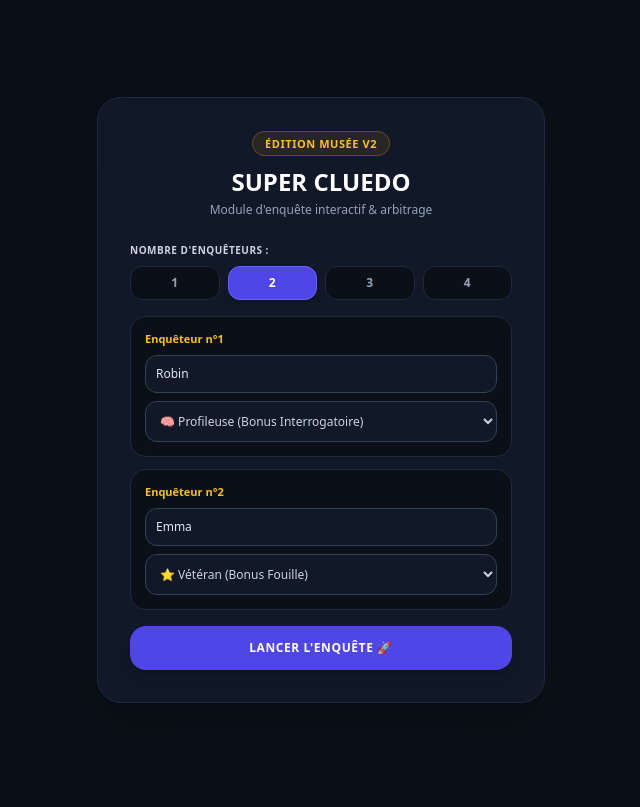
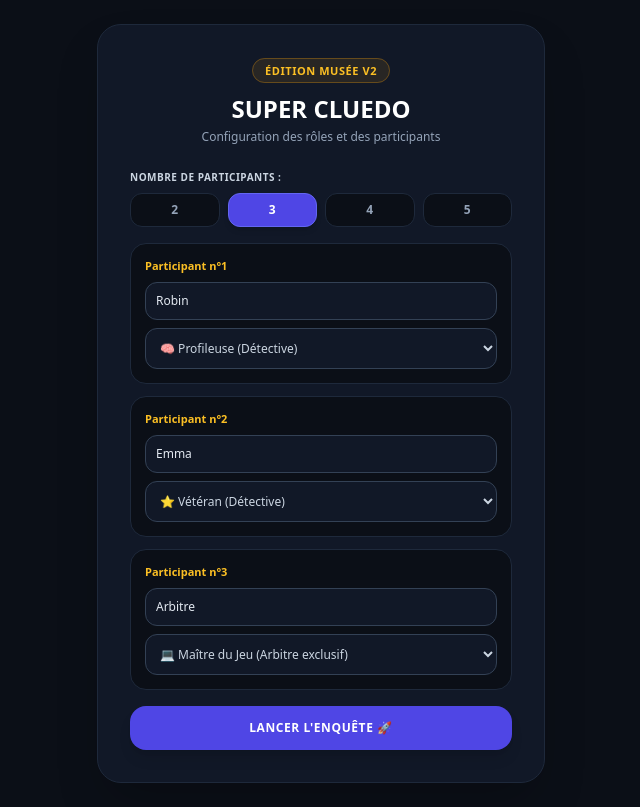
Before and after one commit to Legendumas/Musee-au-mas, a React (Vite) app: page / in a window 1280 px wide. Shown: the whole page, without its empty margins (319-959 px from the left). Built offline with nearby package versions, Linux system fonts and the light colour scheme.

Commit message:
Update App.tsx

```diff
--- a/src/App.tsx
+++ b/src/App.tsx
@@ -5,10 +5,13 @@ export default function App() {
   const [engine, setEngine] = useState<SuperCluedoEngine | null>(null);
   const [session, setSession] = useState<any>(null);
 
-  const [playerNames, setPlayerNames] = useState<string[]>(['Robin', 'Emma']);
-  const [playerRoles, setPlayerRoles] = useState<RoleId[]>(['PROFILER', 'VETERAN']);
+  // Configuration initiale avec option MJ
+  const [participantNames, setParticipantNames] = useState<string[]>(['Robin', 'Emma', 'Arbitre']);
+  const [participantRoles, setParticipantRoles] = useState<string[]>(['PROFILER', 'VETERAN', 'GM']);
 
-  const [currentViewMode, setCurrentViewMode] = useState<'PLAYER' | 'GM' | 'NOTEBOOK'>('PLAYER');
+  const [appMode, setAppMode] = useState<'SETUP' | 'PLAYER_TERMINAL' | 'GM_CONSOLE'>('SETUP');
+  const [currentViewMode, setCurrentViewMode] = useState<'PLAYER' | 'NOTEBOOK'>('PLAYER');
+
   const [selectedPlayerId, setSelectedPlayerId] = useState<string>('');
   const [actionType, setActionType] = useState<'MOVE' | 'SEARCH' | 'INTERROGATE' | 'ANALYZE' | 'ACCUSE' | 'ARREST'>('MOVE');
   const [targetRoom, setTargetRoom] = useState(1);
@@ -18,10 +21,25 @@ export default function App() {
 
   const handleStartGame = (e: React.FormEvent) => {
     e.preventDefault();
-    const formattedPlayers = playerNames.map((name, index) => ({
-      id: `p${index + 1}`,
-      name: name.trim() || `Détective ${index + 1}`,
-      roleId: playerRoles[index],
+
+    // Séparer les vrais joueurs des Maîtres du Jeu
+    const playersConfig = participantNames
+      .map((name, index) => ({
+        name: name.trim() || `Participant ${index + 1}`,
+        role: participantRoles[index],
+        index,
+      }))
+      .filter((p) => p.role !== 'GM');
+
+    if (playersConfig.length === 0) {
+      alert("Il faut au moins un détective (joueur) pour lancer la partie !");
+      return;
+    }
+
+    const formattedPlayers = playersConfig.map((p, i) => ({
+      id: `p${i + 1}`,
+      name: p.name,
+      roleId: p.role as RoleId,
     }));
 
     const newEngine = new SuperCluedoEngine('MUSE_V2', formattedPlayers);
@@ -29,6 +47,7 @@ export default function App() {
     const newSession = newEngine.getSession();
     setSession(newSession);
     setSelectedPlayerId(newSession.turnOrder[0]);
+    setAppMode('PLAYER_TERMINAL');
   };
 
   const refreshSession = () => {
@@ -49,7 +68,6 @@ export default function App() {
         rawDiceRoll: diceRoll,
       });
       refreshSession();
-      alert('Action transmise au Maître du Jeu avec succès !');
     } catch (e: any) {
       alert(e.message);
     }
@@ -70,7 +88,14 @@ export default function App() {
     refreshSession();
   };
 
-  if (!session || !engine) {
+  // Filtrer les salles accessibles depuis le QG (Salles de l'aile intérieure : 1, 2, 3 par exemple)
+  const activePlayer = session?.players[selectedPlayerId];
+  const availableRooms = activePlayer?.currentRoomId === 0
+    ? MUSEUM_ROOMS.filter(r => r.id >= 1 && r.id <= 4) // restriction QG vers l'aile intérieure
+    : MUSEUM_ROOMS;
+
+  // --- 1. LOBBY DE CONFIGURATION AVEC RÔLE MJ ---
+  if (appMode === 'SETUP' || !session || !engine) {
     return (
       <div className="min-h-screen bg-[#0b0f17] text-slate-100 p-6 flex flex-col justify-center items-center font-sans">
         <div className="max-w-md w-full bg-[#111827] border border-slate-800 rounded-3xl p-8 shadow-2xl">
@@ -79,23 +104,23 @@ export default function App() {
               Édition Musée v2
             </span>
             <h1 className="text-2xl font-black text-white mt-3">SUPER CLUEDO</h1>
-            <p className="text-xs text-slate-400 mt-1">Module d'enquête interactif & arbitrage</p>
+            <p className="text-xs text-slate-400 mt-1">Configuration des rôles et des participants</p>
           </div>
 
           <form onSubmit={handleStartGame} className="space-y-4 text-xs">
             <div>
-              <label className="block text-slate-300 font-bold mb-2 uppercase tracking-wider text-[10px]">Nombre d'enquêteurs :</label>
+              <label className="block text-slate-300 font-bold mb-2 uppercase tracking-wider text-[10px]">Nombre de participants :</label>
               <div className="grid grid-cols-4 gap-2">
-                {[1, 2, 3, 4].map((count) => (
+                {[2, 3, 4, 5].map((count) => (
                   <button
                     key={count}
                     type="button"
                     onClick={() => {
-                      setPlayerNames(Array.from({ length: count }, (_, i) => playerNames[i] || `Joueur ${i + 1}`));
-                      setPlayerRoles(Array.from({ length: count }, (_, i) => playerRoles[i] || 'PROFILER'));
+                      setParticipantNames(Array.from({ length: count }, (_, i) => participantNames[i] || `Participant ${i + 1}`));
+                      setParticipantRoles(Array.from({ length: count }, (_, i) => participantRoles[i] || (i === count - 1 ? 'GM' : 'PROFILER')));
                     }}
                     className={`py-2 rounded-xl font-bold border transition ${
-                      playerNames.length === count ? 'bg-indigo-600 text-white border-indigo-500 shadow-md' : 'bg-[#0b0f17] text-slate-400 border-slate-800'
+                      participantNames.length === count ? 'bg-indigo-600 text-white border-indigo-500 shadow-md' : 'bg-[#0b0f17] text-slate-400 border-slate-800'
                     }`}
                   >
                     {count}
@@ -105,35 +130,35 @@ export default function App() {
             </div>
 
             <div className="space-y-3">
-              {playerNames.map((name, index) => (
+              {participantNames.map((name, index) => (
                 <div key={index} className="bg-[#0b0f17] p-3.5 rounded-2xl border border-slate-800 space-y-2">
-                  <span className="font-bold text-amber-400 text-[11px]">Enquêteur n°{index + 1}</span>
+                  <span className="font-bold text-amber-400 text-[11px]">Participant n°{index + 1}</span>
                   <input
                     type="text"
                     value={name}
                     onChange={(e) => {
-                      const updated = [...playerNames];
+                      const updated = [...participantNames];
                       updated[index] = e.target.value;
-                      setPlayerNames(updated);
+                      setParticipantNames(updated);
                     }}
-                    placeholder={`Nom du joueur ${index + 1}`}
+                    placeholder={`Nom du participant ${index + 1}`}
                     className="w-full bg-[#111827] border border-slate-700 rounded-xl p-2.5 text-slate-200 text-xs focus:border-indigo-500 focus:outline-none"
                     required
                   />
                   <select
-                    value={playerRoles[index]}
+                    value={participantRoles[index]}
                     onChange={(e) => {
-                      const updated = [...playerRoles];
-                      updated[index] = e.target.value as RoleId;
-                      setPlayerRoles(updated);
+                      const updated = [...participantRoles];
+                      updated[index] = e.target.value;
+                      setParticipantRoles(updated);
                     }}
                     className="w-full bg-[#111827] border border-slate-700 rounded-xl p-2.5 text-slate-300 text-xs focus:border-indigo-500 focus:outline-none"
                   >
-                    <option value="PROFILER">🧠 Profileuse (Bonus Interrogatoire)</option>
-                    <option value="VETERAN">⭐ Vétéran (Bonus Fouille)</option>
-                    <option value="FORENSIC">🔬 Technicien Forensic (Bonus Labo)</option>
-                    <option value="NEGOTIATOR">🤝 Négociateur</option>
-                    <option value="GEEK">💻 Geek</option>
+                    <option value="PROFILER">🧠 Profileuse (Détective)</option>
+                    <option value="VETERAN">⭐ Vétéran (Détective)</option>
+                    <option value="FORENSIC">🔬 Technicien Forensic (Détective)</option>
+                    <option value="NEGOTIATOR">🤝 Négociateur (Détective)</option>
+                    <option value="GM">💻 Maître du Jeu (Arbitre exclusif)</option>
                   </select>
                 </div>
               ))}
@@ -151,17 +176,63 @@ export default function App() {
     );
   }
 
-  const activePlayer = session.players[selectedPlayerId];
-
+  // --- 2. CONSOLE EXCLUSIVE DU MAÎTRE DU JEU ---
+  if (appMode === 'GM_CONSOLE') {
     return (
       <div className="min-h-screen bg-[#0b0f17] text-slate-100 p-4 font-sans max-w-xl mx-auto">
-      {/* En-tête tactique */}
+        <header className="bg-[#111827] border border-slate-800 p-4 rounded-2xl mb-4 shadow-xl flex justify-between items-center">
+          <div>
+            <h1 className="text-base font-black text-indigo-400">Console d'Arbitrage MJ</h1>
+            <p className="text-[11px] text-slate-400">Espace exclusif réservé au Maître du Jeu</p>
+          </div>
+          <button
+            onClick={() => setAppMode('PLAYER_TERMINAL')}
+            className="bg-slate-800 hover:bg-slate-700 text-slate-200 font-bold px-3 py-2 rounded-xl text-xs border border-slate-700"
+          >
+            ← Retour Terminal
+          </button>
+        </header>
+
+        <div className="bg-[#111827] border border-slate-800 rounded-2xl p-4 shadow-xl space-y-4 text-xs">
+          <div className="bg-indigo-950/30 p-3.5 rounded-xl border border-indigo-900/50">
+            <p className="font-bold text-indigo-300 uppercase text-[10px]">🔒 Solution Secrète :</p>
+            <p className="text-slate-300 mt-1">
+              Meurtrier : <span className="text-amber-400 font-bold">{SUSPECTS.find(s => s.id === session.secretSolution.killerId)?.name}</span><br />
+              Arme : <span className="text-amber-400 font-bold">{WEAPONS.find(w => w.id === session.secretSolution.weaponId)?.name}</span>
+            </p>
+          </div>
+
+          <div className="bg-[#0b0f17] p-3.5 rounded-xl border border-slate-800">
+            <p className="font-bold text-slate-300 mb-2 text-[10px] uppercase">Action soumise par un joueur :</p>
+            {session.pendingAction ? (
+              <div className="space-y-3">
+                <div className="bg-[#111827] p-3 rounded-xl border border-slate-800 space-y-1">
+                  <p className="text-amber-400 font-bold">{session.pendingAction.playerName} ({session.pendingAction.actionType})</p>
+                  <p className="text-slate-300 text-[11px] font-mono">{session.pendingAction.secretGmVerdict}</p>
+                </div>
+                <button onClick={handleGmApprove} className="w-full bg-emerald-600 hover:bg-emerald-500 text-white font-bold py-3 rounded-xl transition shadow">
+                  Valider & Appliquer sur le Plateau 🛡️
+                </button>
+              </div>
+            ) : (
+              <p className="text-slate-500 italic text-center py-6">Aucune action en attente de validation...</p>
+            )}
+          </div>
+        </div>
+      </div>
+    );
+  }
+
+  // --- 3. TERMINAL JOUEUR (SANS ACCÈS MJ SAUF SI LE RÔLE GM EST UTILISÉ SUR CET APPAREIL) ---
+  return (
+    <div className="min-h-screen bg-[#0b0f17] text-slate-100 p-4 font-sans max-w-xl mx-auto">
       <header className="bg-[#111827] border border-slate-800 p-4 rounded-2xl mb-4 shadow-xl">
         <div className="flex justify-between items-center mb-3">
           <div>
             <h1 className="text-base font-black text-white">Super Cluedo v2</h1>
-            <p className="text-[11px] text-slate-400">Module d'enquête interactif & arbitrage</p>
+            <p className="text-[11px] text-slate-400">Tour n°{session.turnNumber} | Phase : {session.phase}</p>
           </div>
+          <div className="flex items-center gap-2">
             <select
               value={selectedPlayerId}
               onChange={(e) => setSelectedPlayerId(e.target.value)}
@@ -171,31 +242,32 @@ export default function App() {
                 <option key={p.id} value={p.id}>{p.name} ({p.roleId})</option>
               ))}
             </select>
+            <button
+              onClick={() => setAppMode('GM_CONSOLE')}
+              className="bg-indigo-950 text-indigo-300 border border-indigo-800 px-2.5 py-2 rounded-xl text-[10px] font-bold"
+              title="Accès Maître du Jeu"
+            >
+              💻 MJ
+            </button>
+          </div>
         </div>
 
-        <div className="grid grid-cols-3 gap-2 text-xs font-bold">
+        <div className="grid grid-cols-2 gap-2 text-xs font-bold">
           <button
             onClick={() => setCurrentViewMode('PLAYER')}
             className={`py-2 rounded-xl transition border ${currentViewMode === 'PLAYER' ? 'bg-indigo-600 text-white border-indigo-500 shadow' : 'bg-[#0b0f17] text-slate-400 border-slate-800'}`}
           >
-            Vue Joueur
+            Terminal Joueur
           </button>
           <button
             onClick={() => setCurrentViewMode('NOTEBOOK')}
             className={`py-2 rounded-xl transition border ${currentViewMode === 'NOTEBOOK' ? 'bg-indigo-600 text-white border-indigo-500 shadow' : 'bg-[#0b0f17] text-slate-400 border-slate-800'}`}
           >
-            Carnet
-          </button>
-          <button
-            onClick={() => setCurrentViewMode('GM')}
-            className={`py-2 rounded-xl transition border ${currentViewMode === 'GM' ? 'bg-indigo-600 text-white border-indigo-500 shadow' : 'bg-[#0b0f17] text-slate-400 border-slate-800'}`}
-          >
-            Admin / MJ
+            Carnet d'Enquête
           </button>
         </div>
       </header>
 
-      {/* VUE JOUEUR */}
       {currentViewMode === 'PLAYER' && (
         <div className="space-y-4">
           <div className="bg-[#111827] border border-slate-800 rounded-2xl p-4 shadow-xl">
@@ -215,7 +287,7 @@ export default function App() {
             <span className="text-[10px] text-slate-400 uppercase font-bold">Position actuelle</span>
             <div className="flex justify-between items-center mt-1">
               <h3 className="font-bold text-white text-sm">
-                Salle {activePlayer.currentRoomId} · {MUSEUM_ROOMS.find(r => r.id === activePlayer.currentRoomId)?.name}
+                {activePlayer.currentRoomId === 0 ? '🔒 QG Central (Départ)' : `Salle ${activePlayer.currentRoomId} · ${MUSEUM_ROOMS.find(r => r.id === activePlayer.currentRoomId)?.name}`}
               </h3>
               <span className="text-xs text-slate-400">Tour {session.turnNumber}</span>
             </div>
@@ -242,13 +314,15 @@ export default function App() {
 
             {actionType === 'MOVE' && (
               <div className="pt-2">
-                <label className="block text-[10px] text-slate-400 uppercase font-bold mb-1">Salle cible :</label>
+                <label className="block text-[10px] text-slate-400 uppercase font-bold mb-1">
+                  {activePlayer.currentRoomId === 0 ? 'Salle cible (Aile intérieure depuis le QG) :' : 'Salle cible adjacente :'}
+                </label>
                 <select
                   value={targetRoom}
                   onChange={(e) => setTargetRoom(Number(e.target.value))}
                   className="w-full bg-[#0b0f17] border border-slate-700 rounded-xl p-3 text-slate-200 text-xs focus:outline-none"
                 >
-                  {MUSEUM_ROOMS.map((r) => (
+                  {availableRooms.map((r) => (
                     <option key={r.id} value={r.id}>Salle {r.id} - {r.name}</option>
                   ))}
                 </select>
@@ -270,17 +344,22 @@ export default function App() {
               ))}
             </div>
 
+            {session.pendingAction ? (
+              <div className="bg-amber-950/40 border border-amber-800/50 p-3 rounded-xl text-center text-amber-300 text-xs">
+                ⏳ Action transmise ! En attente de validation par le Maître du Jeu...
+              </div>
+            ) : (
               <button
                 onClick={handlePlayerSubmit}
-              className="w-full bg-indigo-600 hover:bg-indigo-500 text-white font-black py-3.5 rounded-xl transition shadow text-xs uppercase tracking-wider mt-1"
+                className="w-full bg-indigo-600 hover:bg-indigo-500 text-white font-black py-3.5 rounded-2xl transition shadow text-xs uppercase tracking-wider mt-1"
               >
-              Soumettre l'action au MJ
+                Soumettre l'action au MJ ⚡
               </button>
+            )}
           </div>
         </div>
       )}
 
-      {/* CARNET MUTUALISÉ */}
       {currentViewMode === 'NOTEBOOK' && (
         <div className="bg-[#111827] border border-slate-800 rounded-2xl p-4 shadow-xl space-y-4 text-xs">
           <h2 className="text-sm font-black text-white">Carnet d'Enquête Mutualisé</h2>
@@ -290,7 +369,7 @@ export default function App() {
                 <tr className="border-b border-slate-800 text-slate-400 text-[10px] uppercase">
                   <th className="p-2.5">Élément</th>
                   <th className="p-2.5">Catégorie</th>
-                  <th className="p-2.5 text-center">Robin</th>
+                  <th className="p-2.5 text-center">Notes</th>
                   <th className="p-2.5 text-center">Statut</th>
                 </tr>
               </thead>
@@ -300,7 +379,12 @@ export default function App() {
                     <td className="p-2.5 font-bold text-slate-200">{s.name}</td>
                     <td className="p-2.5 text-slate-400">Suspect</td>
                     <td className="p-2.5 text-center">
-                      <span className="inline-block w-7 h-7 leading-7 rounded-lg bg-emerald-950 text-emerald-300 font-bold text-xs border border-emerald-800">✓</span>
+                      <button
+                        onClick={() => handleCycleCell(s.id, 'GENDER')}
+                        className="w-7 h-7 rounded-lg bg-[#0b0f17] text-slate-300 font-bold text-xs border border-slate-800"
+                      >
+                        ?
+                      </button>
                     </td>
                     <td className="p-2.5 text-center">
                       <span className="px-2 py-1 rounded-lg text-[10px] font-bold bg-emerald-950 text-emerald-300 border border-emerald-800">Innocent</span>
@@ -312,32 +396,6 @@ export default function App() {
           </div>
         </div>
       )}
-
-      {/* CONSOLE MJ */}
-      {currentViewMode === 'GM' && (
-        <div className="bg-[#111827] border border-slate-800 rounded-2xl p-4 shadow-xl space-y-4 text-xs">
-          <h2 className="text-sm font-black text-indigo-400">Console d'Arbitrage MJ</h2>
-          <div className="bg-indigo-950/30 p-3.5 rounded-xl border border-indigo-900/50">
-            <p className="font-bold text-indigo-300 uppercase text-[10px]">🔒 Solution Secrète :</p>
-            <p className="text-slate-300 mt-1">
-              Meurtrier : <span className="text-amber-400 font-bold">{SUSPECTS.find(s => s.id === session.secretSolution.killerId)?.name}</span>
-            </p>
-          </div>
-          <div className="bg-[#0b0f17] p-3.5 rounded-xl border border-slate-800">
-            <p className="font-bold text-slate-300 mb-2 text-[10px] uppercase">Action en attente :</p>
-            {session.pendingAction ? (
-              <div className="space-y-3">
-                <p className="text-amber-400 font-bold">{session.pendingAction.playerName} ({session.pendingAction.actionType})</p>
-                <button onClick={handleGmApprove} className="w-full bg-emerald-600 hover:bg-emerald-500 text-white font-bold py-3 rounded-xl transition">
-                  Valider & Mettre à jour le Plateau
-                </button>
-              </div>
-            ) : (
-              <p className="text-slate-500 italic text-center py-4">Aucune action en attente...</p>
-            )}
-          </div>
-        </div>
-      )}
     </div>
   );
 }
```
Lines whose indentation alone changed are shown as unchanged.
